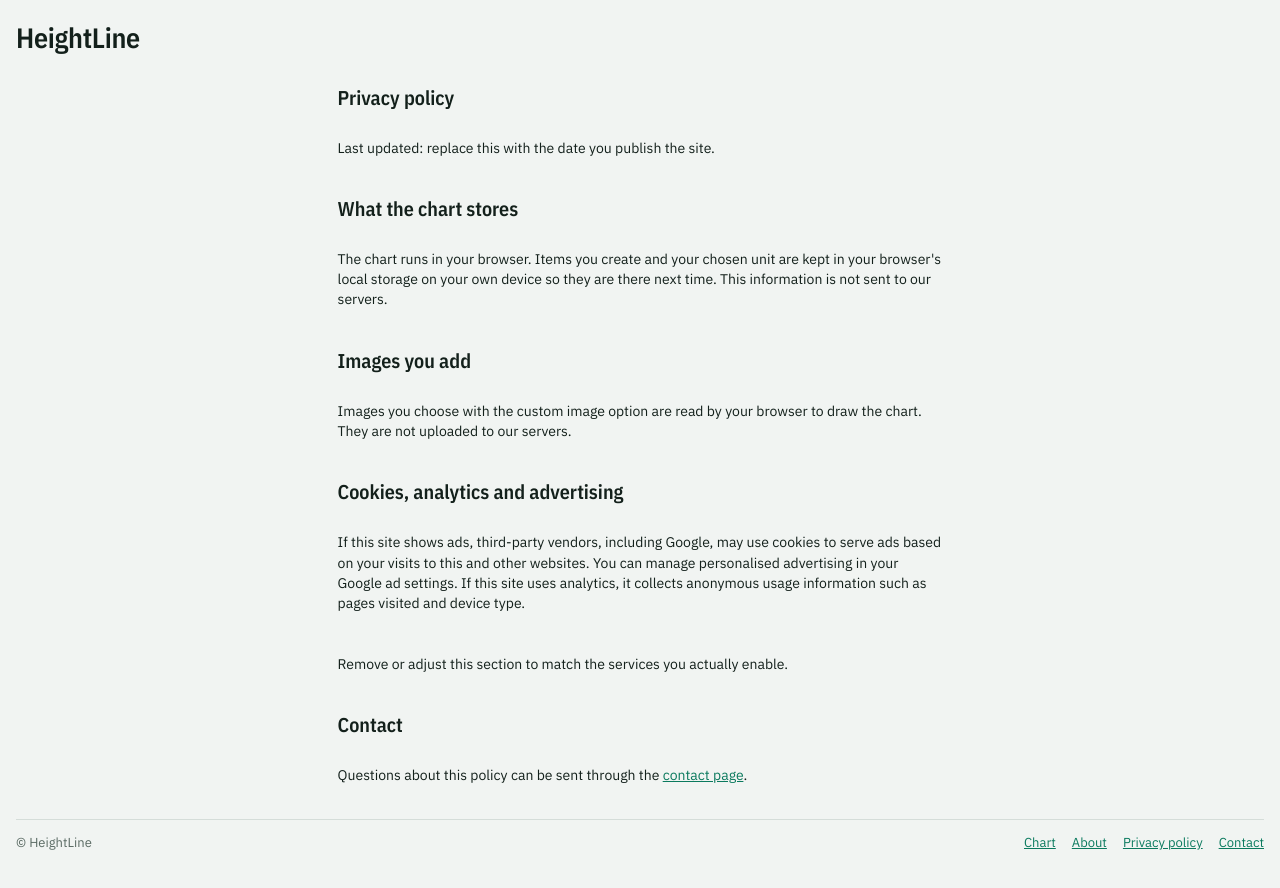
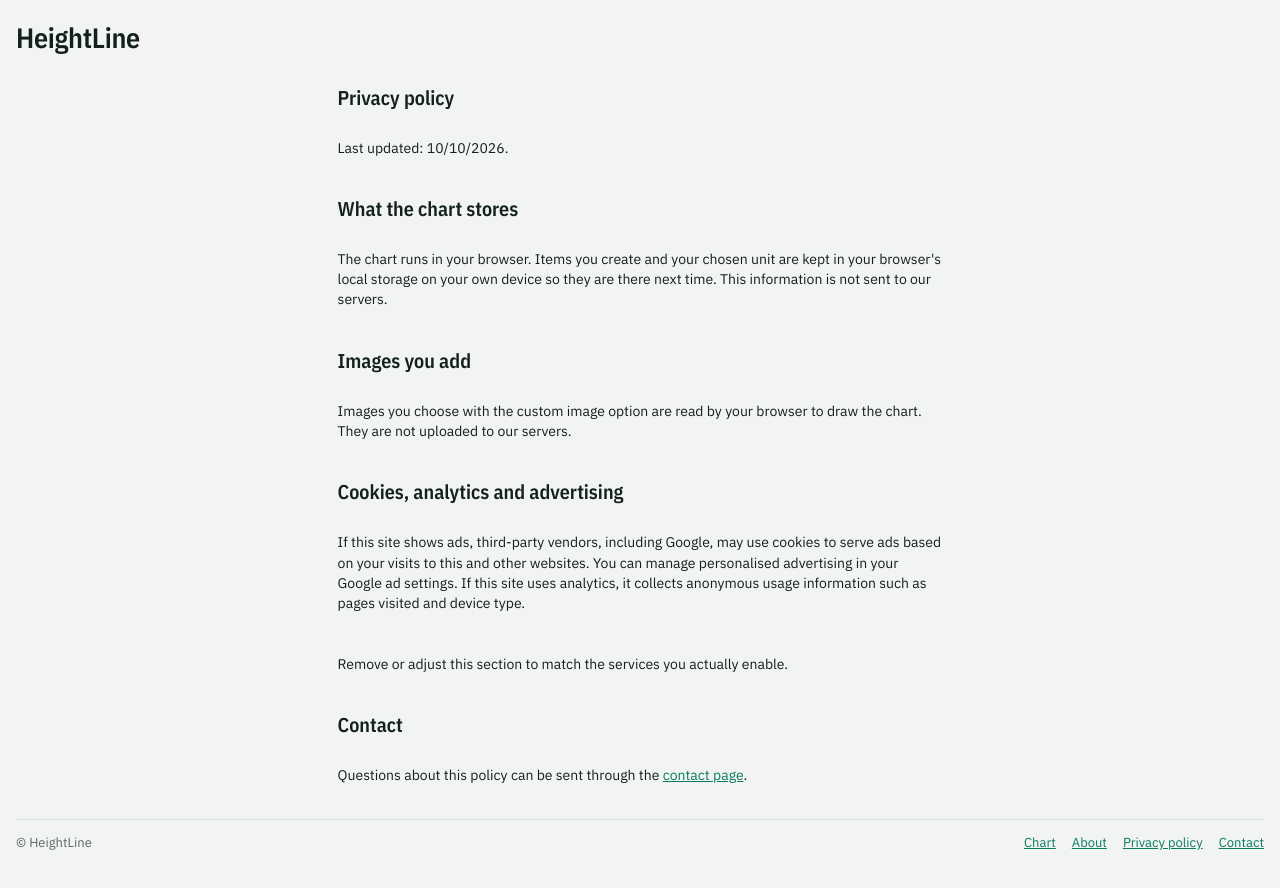
Before and after one commit to malinda-git/Taller-Comparison-Tool, a plain HTML site: page privacy.html in a window 1280 px wide. Drawn offline with nearby package versions, Linux system fonts and the light colour scheme.

Commit message:
Update privacy.html

```diff
--- a/privacy.html
+++ b/privacy.html
@@ -13,7 +13,7 @@
   <header><h1><a href="index.html" style="color:inherit;text-decoration:none">HeightLine</a></h1></header>
   <main class="doc">
     <h2>Privacy policy</h2>
-    <p>Last updated: replace this with the date you publish the site.</p>
+    <p>Last updated: 10/10/2026.</p>
     <h2>What the chart stores</h2>
     <p>The chart runs in your browser. Items you create and your chosen unit are kept in your browser's local storage on your own device so they are there next time. This information is not sent to our servers.</p>
     <h2>Images you add</h2>
```
